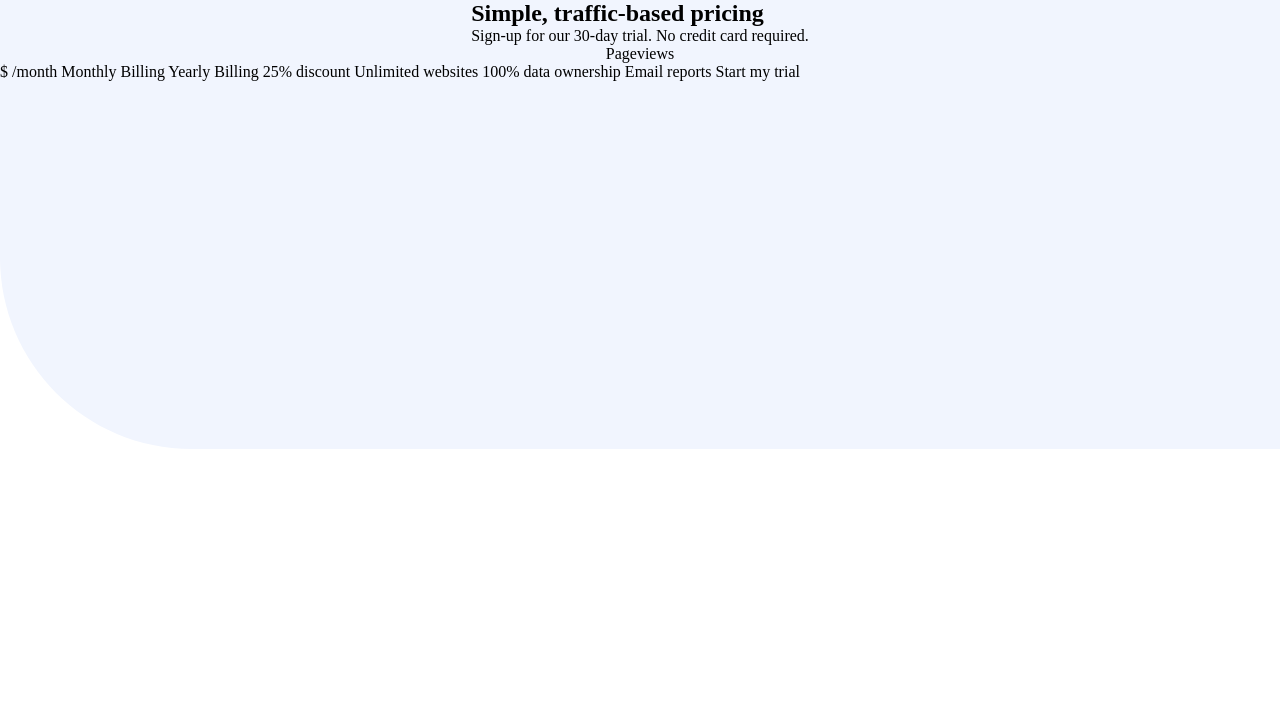
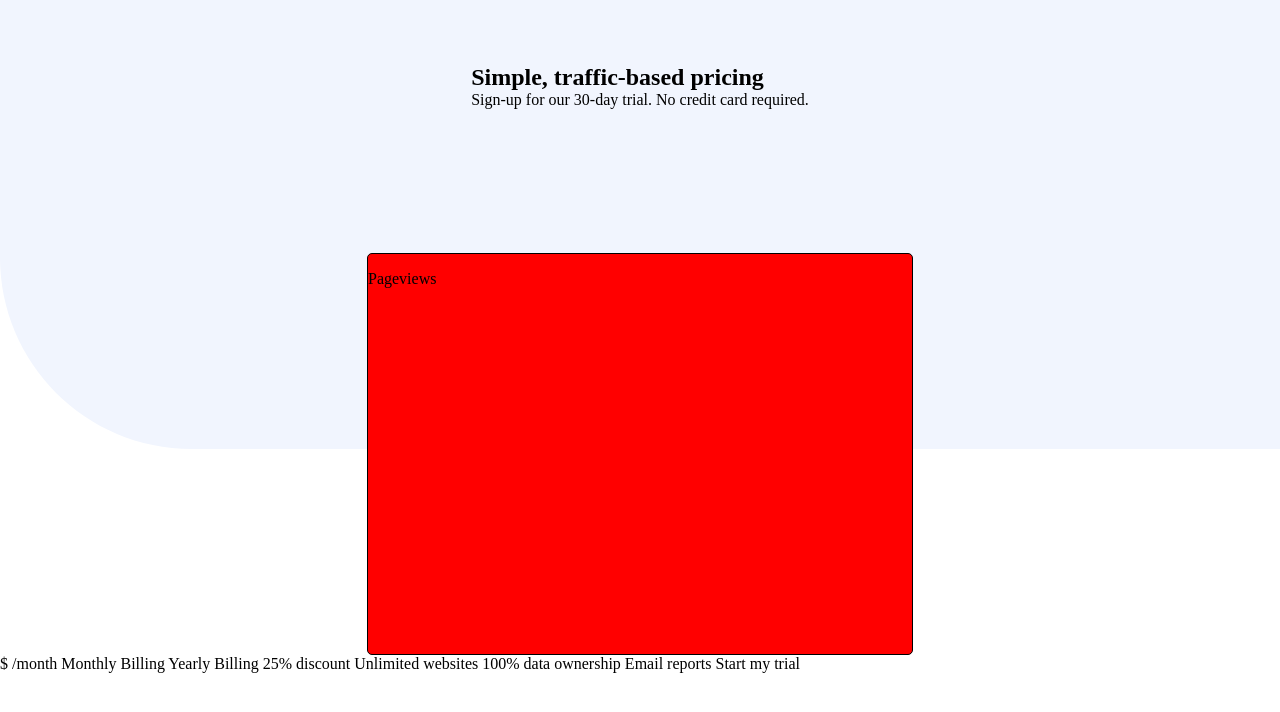
Before and after one commit to coderkarma/interactive-pricing-component, a plain HTML site: page index.html in a window 1280 px wide. Drawn offline with Linux system fonts and the light colour scheme.

Commit message:
Created a card

```diff
--- a/index.html
+++ b/index.html
@@ -24,7 +24,7 @@
 					</p>
 				</header>
 
-				<section class="cantainer__card">
+				<section class="container__card">
 					<p>Pageviews</p>
 				</section>
 			</section>
--- a/styles/style.css
+++ b/styles/style.css
@@ -15,16 +15,17 @@ body {
 	justify-content: center;
 	align-items: center;
 }
+.header {
+	margin-bottom: 9rem;
+	margin-top: 4rem;
+}
 
 .container__card {
-	min-width: 10rem;
-	max-width: 20rem;
+	min-width: 34rem;
+	min-height: 24em;
 	border: 1px solid black;
 	background-color: red;
-	padding: 1rem;
+	padding-top: 1rem;
+	border-radius: 5px;
+	box-shadow: 1px snow #89e2df;
 }
-
-/* .container__card, p {
-	font-size: 100px;
-	color: blue;
-} */
```
